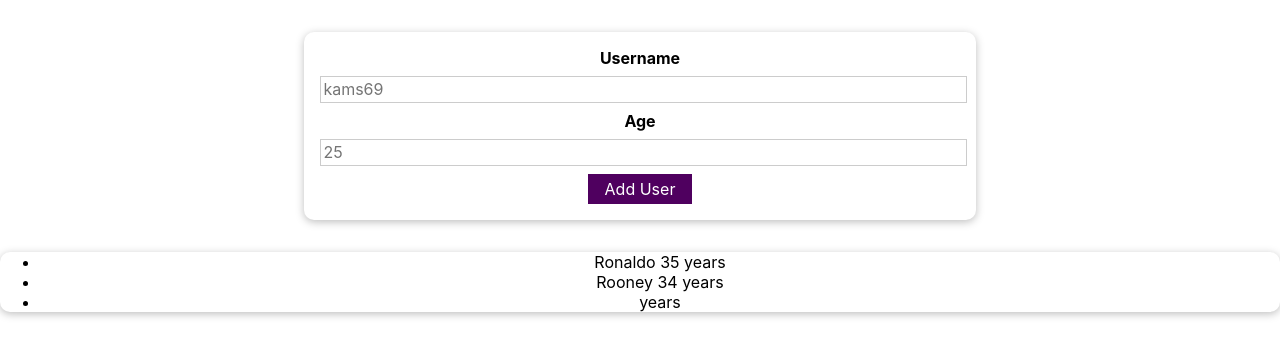
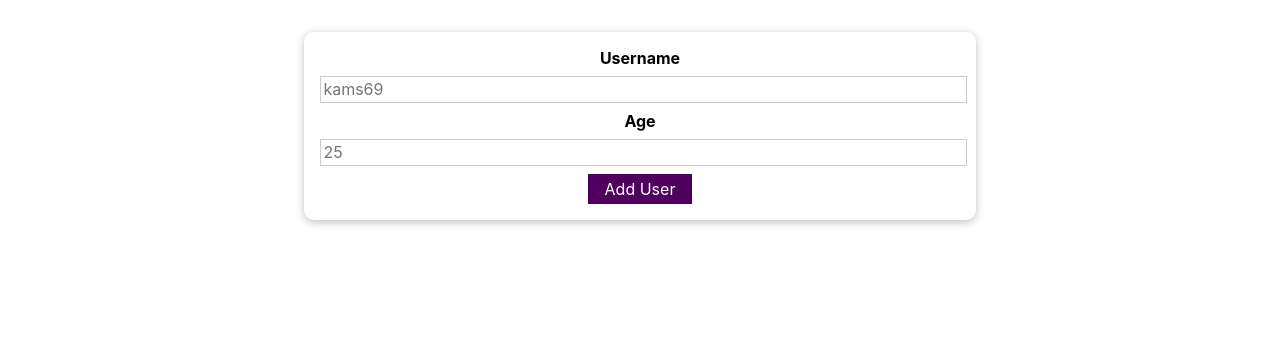
Before and after one commit to kamath7/React-Revisit, a React (Create React App) app in the folder practice-project-1/: page / in a window 1280 px wide. Shown: the top 356 px of the page. Built offline with nearby package versions, Linux system fonts and the light colour scheme.

Commit message:
Child to Parent communication

```diff
--- a/practice-project-1/src/App.js
+++ b/practice-project-1/src/App.js
@@ -1,13 +1,17 @@
 import './App.css';
+import React, {useState} from 'react';
 import AddUser from './components/Users/AddUser';
 import UsersList from './components/Users/UsersList';
 
 function App() {
-  const users = [{name:'Ronaldo',age:35}, {name:'Rooney', age:34},{name:'',age:''}]
+  const [usersList, setUsersList] = useState([])
+  const giveMeUsers = (users)=>{
+    setUsersList(prevState=> [...prevState, users])
+  }
   return (
     <div className="App">
-        <AddUser/>
-        <UsersList users={users}/>
+        <AddUser giveMeUsers={giveMeUsers}/>
+        <UsersList users={usersList}/>
     </div>
   );
 }
--- a/practice-project-1/src/components/Users/AddUser.js
+++ b/practice-project-1/src/components/Users/AddUser.js
@@ -2,7 +2,7 @@ import React, { useState } from "react";
 import Button from "../UI/Button";
 import Card from "../UI/Card";
 import classes from "./AddUser.module.css";
-const AddUser = () => {
+const AddUser = (props) => {
   const [enteredUsername, setUsername] = useState("");
   const [age, setAge] = useState("");
 
@@ -10,6 +10,7 @@ const AddUser = () => {
     e.preventDefault();
     if (enteredUsername.trim().length === 0 || age.trim().length === 0) return;
     if (+age < 1) return;
+    props.giveMeUsers({name: enteredUsername, age})
     alert(`Entered value is ${enteredUsername} ${age}`);
   };
   const userNameChangeHandler = (e) => {
--- a/practice-project-1/src/components/Users/UsersList.js
+++ b/practice-project-1/src/components/Users/UsersList.js
@@ -1,6 +1,7 @@
-import classes from "UsersList.module.css";
 import React from "react";
 import Card from "../UI/Card";
+import classes from "./UsersList.module.css";
+
 
 const UsersList = (props) => {
   return (
```
